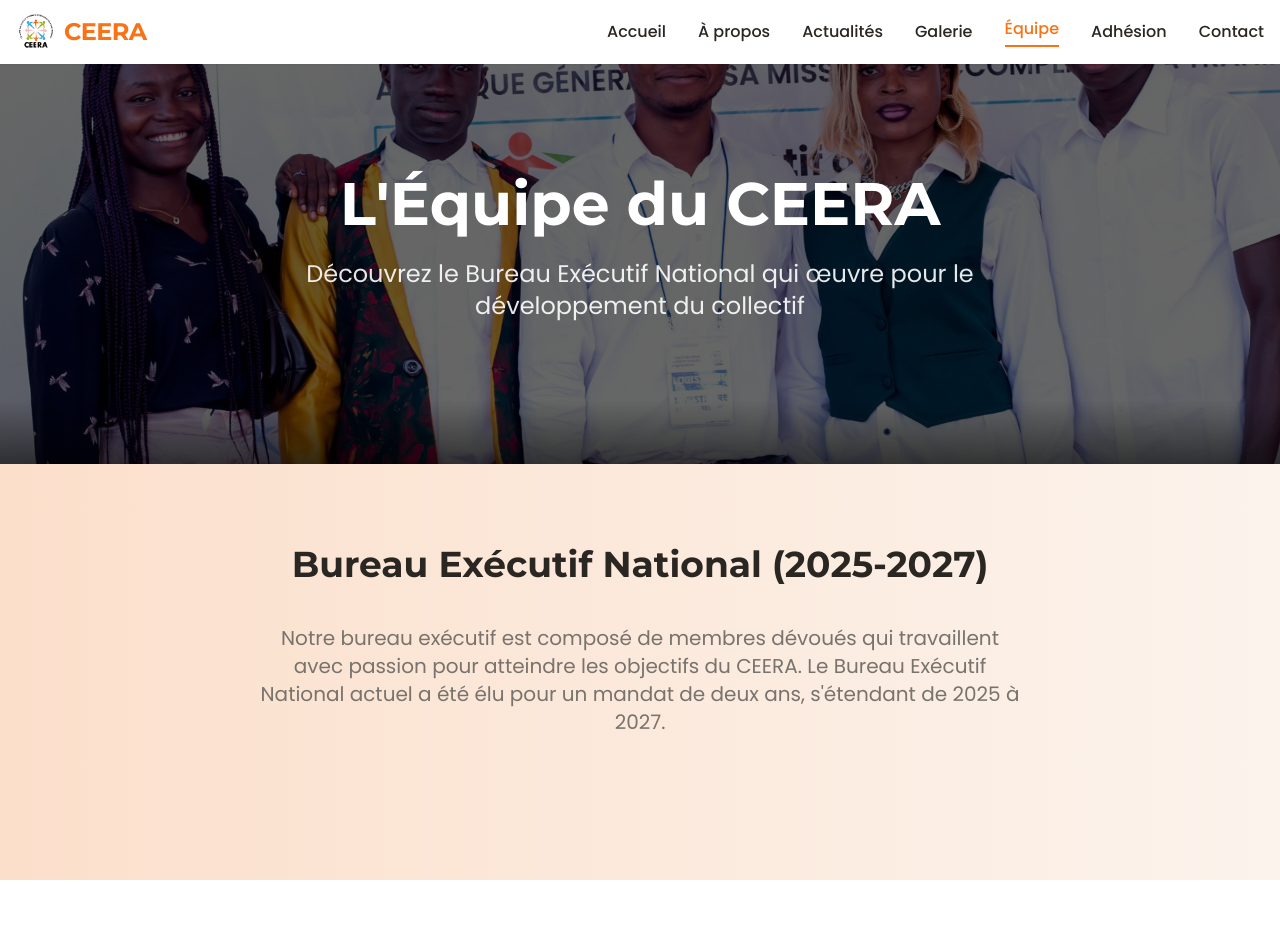
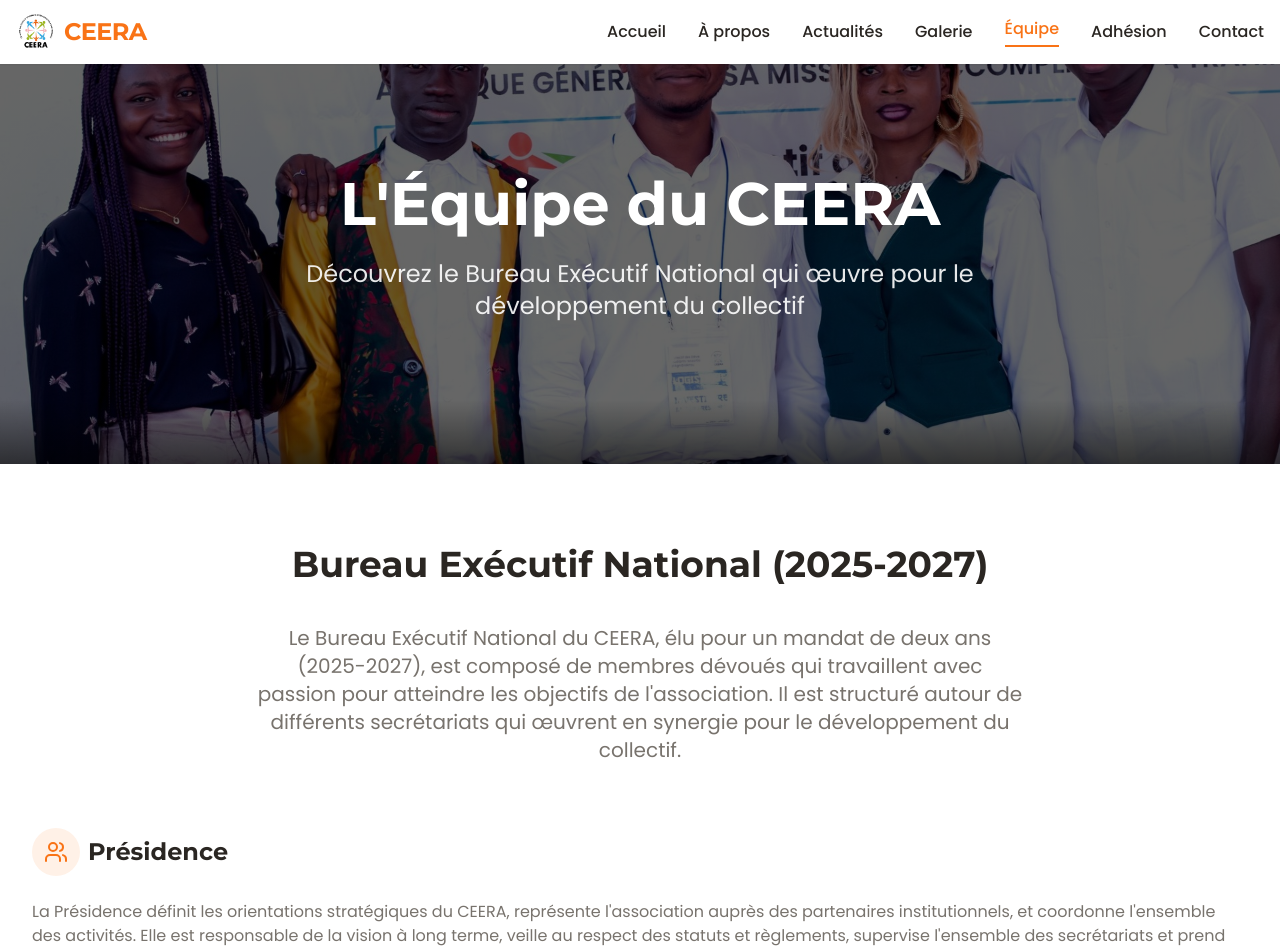
Before and after one commit to GueiAmos/ceera, a React (Vite) app: page /team in a window 1280 px wide. Shown: the top 950 px of the page. Built offline with nearby package versions, Linux system fonts and the light colour scheme.

Commit message:
Refactor team page structure

```diff
--- a/src/pages/Team.tsx
+++ b/src/pages/Team.tsx
@@ -262,22 +262,11 @@ const Team = () => {
         height="small"
       />
 
-      <section className="section bg-gradient-to-r from-ceera-orange/20 to-ceera-orange/5">
+      <section className="section bg-white">
         <div className="container mx-auto">
           <h2 className="section-title">Bureau Exécutif National (2025-2027)</h2>
-          <p className="section-subtitle">
-            Notre bureau exécutif est composé de membres dévoués qui travaillent avec passion pour atteindre les objectifs du CEERA.
-            Le Bureau Exécutif National actuel a été élu pour un mandat de deux ans, s'étendant de 2025 à 2027.
-          </p>
-        </div>
-      </section>
-
-      <section className="section bg-white">
-        <div className="container mx-auto">
-          <h2 className="section-title">Structure Organisationnelle</h2>
           <p className="section-subtitle mb-16">
-            Le CEERA est structuré autour d'un Bureau Exécutif National (BEN) élu pour un mandat de 2 ans,
-            composé de différents secrétariats qui travaillent en synergie pour atteindre les objectifs de l'association.
+            Le Bureau Exécutif National du CEERA, élu pour un mandat de deux ans (2025-2027), est composé de membres dévoués qui travaillent avec passion pour atteindre les objectifs de l'association. Il est structuré autour de différents secrétariats qui œuvrent en synergie pour le développement du collectif.
           </p>
 
           <div className="space-y-16">
```
Also changed, not shown: 1 other file (tests, documents, lock files or other folders).
